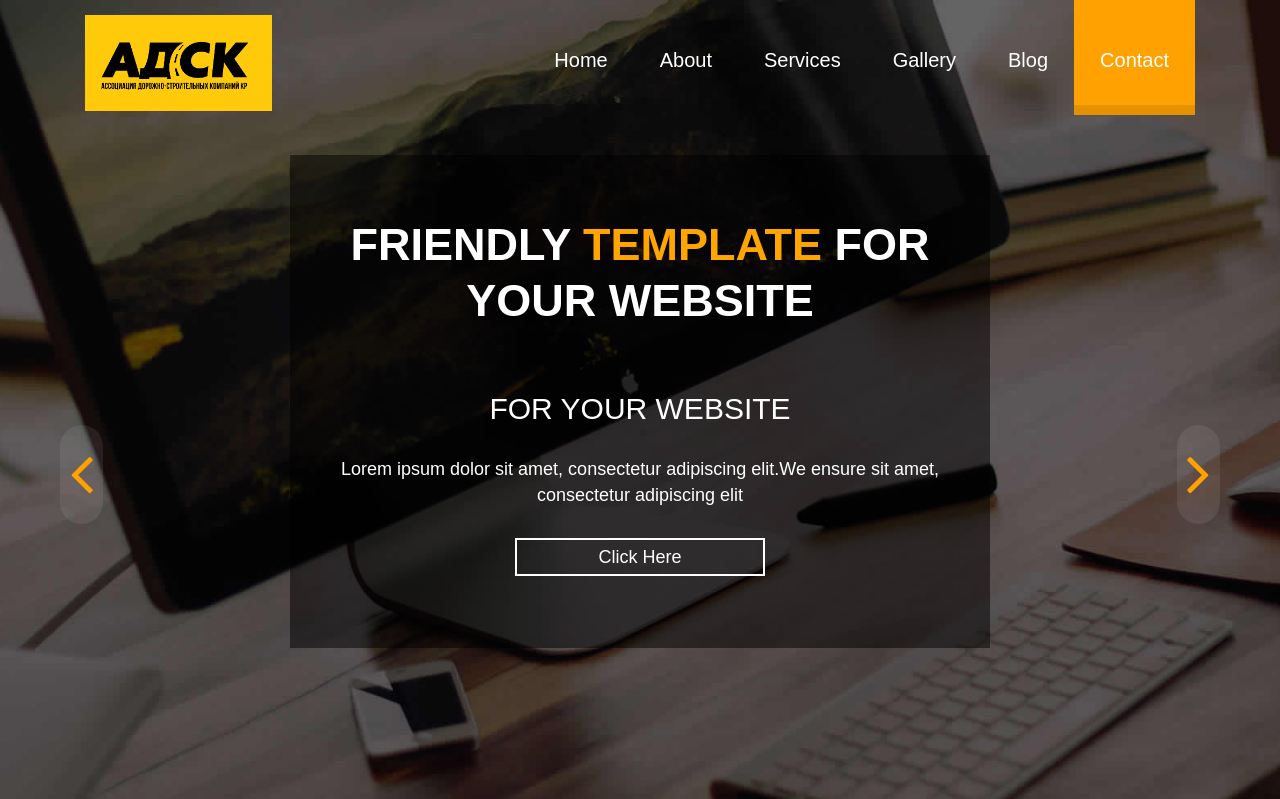
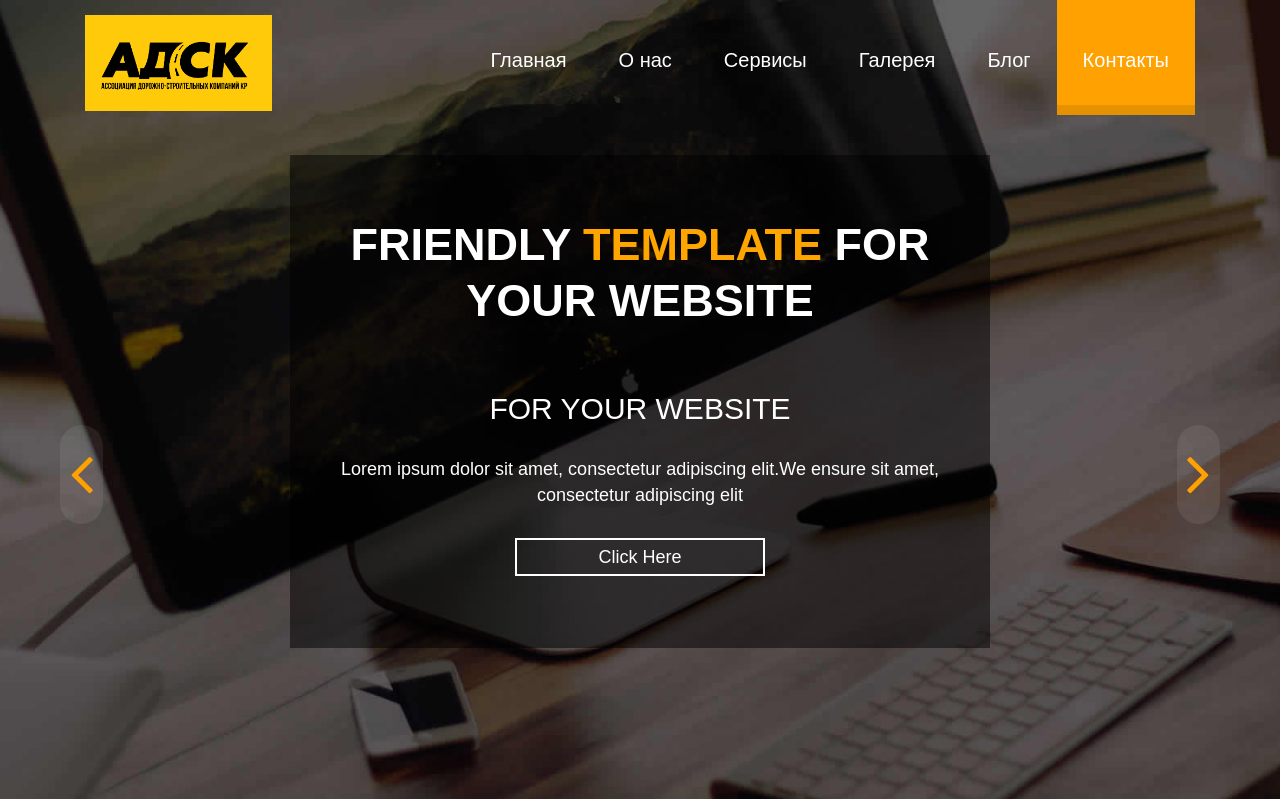
Before and after one commit to ZhanbolotAbdrasilov17/ADSK, a Django app: page / in a window 1280 px wide. Shown: the top 799 px of the page. Run offline with Django 3.2, Linux system fonts and the light colour scheme; data comes from the database, SQL or seed files in the repository; some libraries are stand-ins or nearby versions.

Commit message:
requirements.txt

```diff
--- a/templates/index.html
+++ b/templates/index.html
@@ -66,22 +66,22 @@
                 <div class="collapse navbar-collapse" id="bs-example-navbar-collapse-1">
                     <ul class="nav navbar-nav navbar-right">
 						<li>
-                            <a class="page-scroll" href="#home">Home</a>
+                            <a class="page-scroll" href="#home">Главная</a>
                         </li>
                         <li>
-                            <a class="page-scroll" href="#about">About</a>
+                            <a class="page-scroll" href="#about">О нас</a>
                         </li>
                         <li>
-                            <a class="page-scroll" href="#Services">Services</a>
+                            <a class="page-scroll" href="#Services">Сервисы</a>
                         </li>
                         <li>
-                            <a class="page-scroll" href="#Gallery">Gallery</a>
+                            <a class="page-scroll" href="#Gallery">Галерея</a>
                         </li>
                         <li>
-                            <a class="page-scroll" href="#blog">Blog</a>
+                            <a class="page-scroll" href="#blog">Блог</a>
                         </li>
                         <li>
-                            <a class="page-scroll" href="#contact">Contact</a>
+                            <a class="page-scroll" href="#contact">Контакты</a>
                         </li>
                     </ul>
                 </div>
```
Also changed, not shown: requirements.txt (added, +10 -0 lines).
